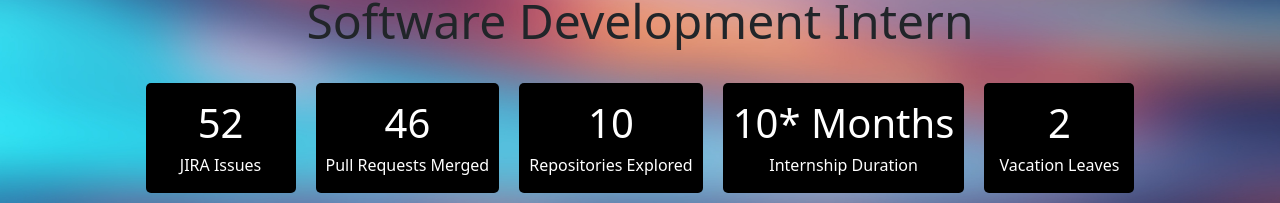
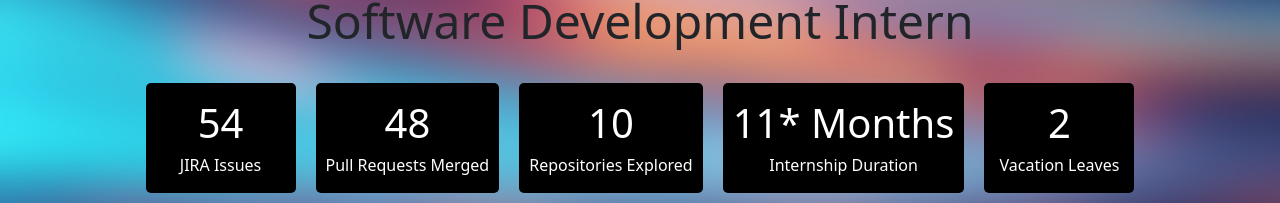
Before and after one commit to QAZIMAAZARSHAD/Infa-Intern, a React (Create React App) app: page / in a window 1280 px wide. Shown: the part 249-452 px from the top of the page. Built offline with nearby package versions, Linux system fonts and the light colour scheme.

Commit message:
Added July Bugs

```diff
--- a/src/components/Contributions.js
+++ b/src/components/Contributions.js
@@ -343,7 +343,12 @@
                             <div className="face face1">
                                 <div className="content">
                                     <ul>
-                                        <li>Can't predict the future</li>
+                                        <li>
+                                            <span class="jira">MDMN-109386</span>: CLAIRE Card Bug
+                                        </li>
+                                        <li>
+                                            <span class="jira">MDMN-113233</span>: SHM Bug
+                                        </li>
                                     </ul>
                                 </div>
                             </div>
--- a/src/components/Introduction.js
+++ b/src/components/Introduction.js
@@ -44,11 +44,11 @@
                 <div id="intro_works">
                     <div id="intro_card_box">
                         <div className="intro_cards">
-                            <p>52</p>
+                            <p>54</p>
                             <p>JIRA Issues</p>
                         </div>
                         <div className="intro_cards_large">
-                            <p>46</p>
+                            <p>48</p>
                             <p>Pull Requests Merged</p>
                         </div>
                         <div className="intro_cards_large">
@@ -56,7 +56,7 @@
                             <p>Repositories Explored</p>
                         </div>
                         <div className="intro_cards_large">
-                            <p>10* Months</p>
+                            <p>11* Months</p>
                             <p>Internship Duration</p>
                         </div>
                         <div className="intro_cards">
```
